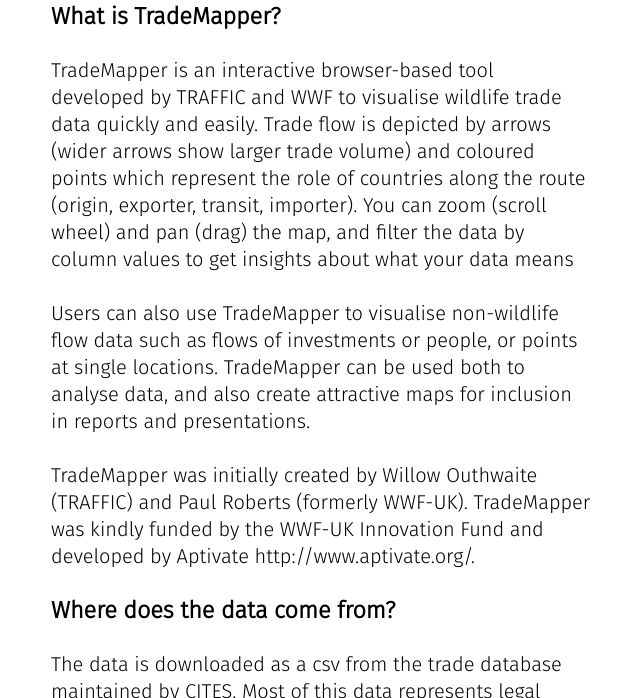
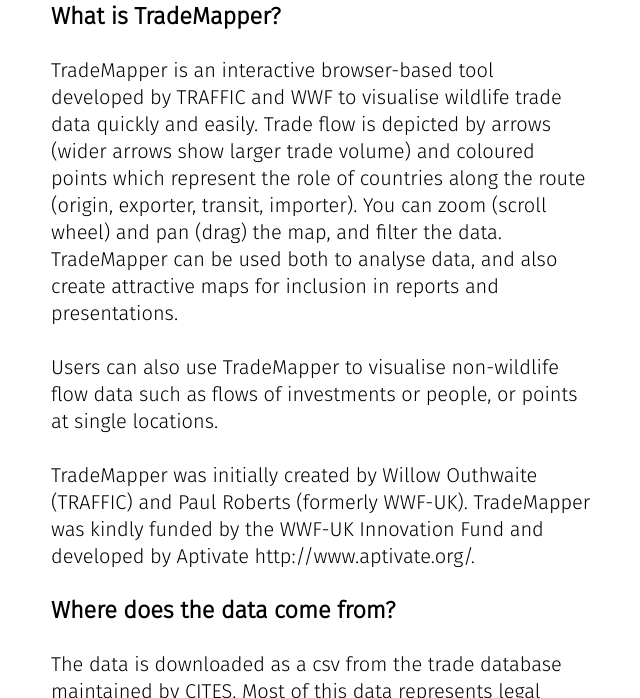
Before and after one commit to trademapper/trademapper-js, a Jekyll site: the page built from _pages/00_home.md, in a window 1280 px wide and 900 px high, scrolled down 290 px, cut to the strip 202-900 px from the top of the window. Shown: the whole strip, without its empty margins (469-1109 px from the left). Built offline with Jekyll 4.4.1, drawn with Linux system fonts in a browser that asks for light colours.

Commit message:
Update 00_home.md

```diff
--- a/_pages/00_home.md
+++ b/_pages/00_home.md
@@ -8,9 +8,9 @@
 
 ### What is TradeMapper?
 
-TradeMapper is an interactive browser-based tool developed by TRAFFIC and WWF to visualise wildlife trade data quickly and easily. Trade flow is depicted by arrows (wider arrows show larger trade volume) and coloured points which represent the role of countries along the route (origin, exporter, transit, importer). You can zoom (scroll wheel) and pan (drag) the map, and filter the data by column values to get insights about what your data means
+TradeMapper is an interactive browser-based tool developed by TRAFFIC and WWF to visualise wildlife trade data quickly and easily. Trade flow is depicted by arrows (wider arrows show larger trade volume) and coloured points which represent the role of countries along the route (origin, exporter, transit, importer). You can zoom (scroll wheel) and pan (drag) the map, and filter the data. TradeMapper can be used both to analyse data, and also create attractive maps for inclusion in reports and presentations.
 
-Users can also use TradeMapper to visualise non-wildlife flow data such as flows of investments or people, or points at single locations.  TradeMapper can be used both to analyse data, and also create attractive maps for inclusion in reports and presentations.
+Users can also use TradeMapper to visualise non-wildlife flow data such as flows of investments or people, or points at single locations.
 
 TradeMapper was initially created by Willow Outhwaite (TRAFFIC) and Paul Roberts (formerly WWF-UK). TradeMapper was kindly funded by the WWF-UK Innovation Fund and developed by Aptivate http://www.aptivate.org/.
 
```
